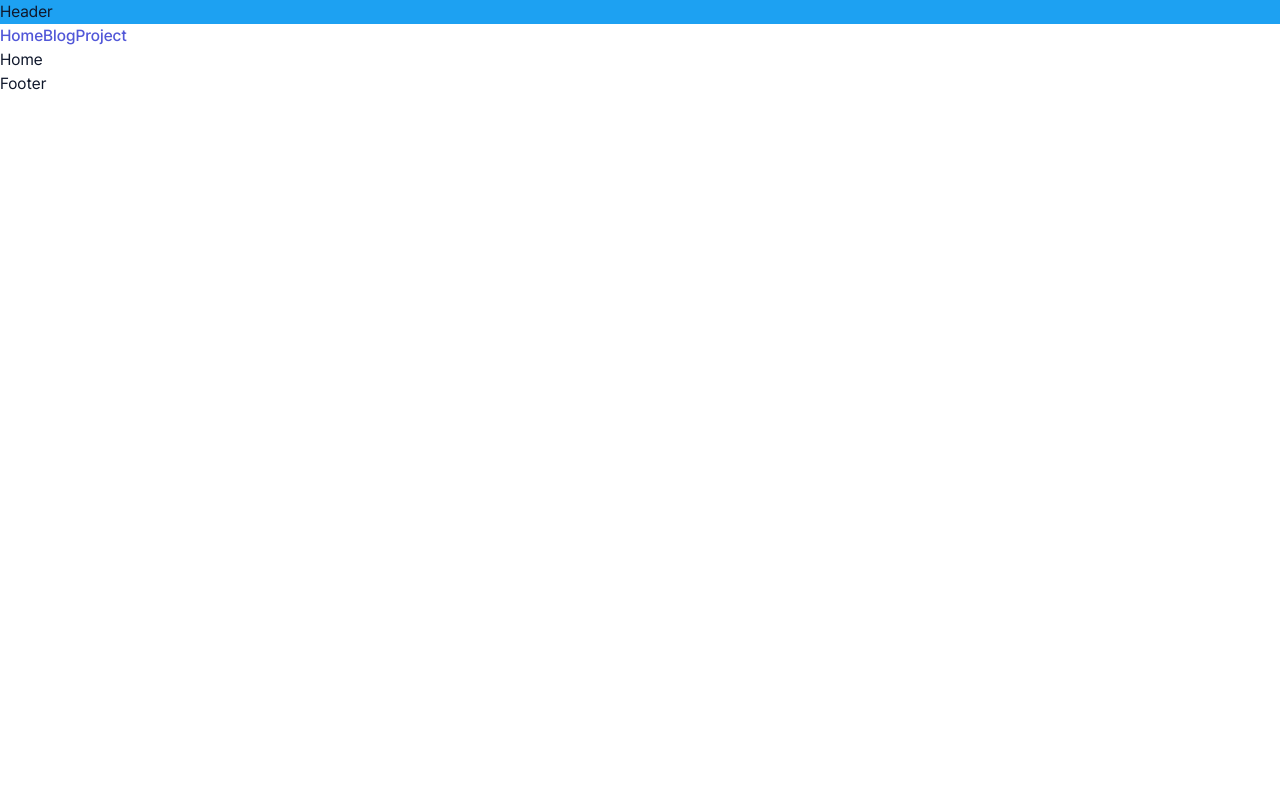
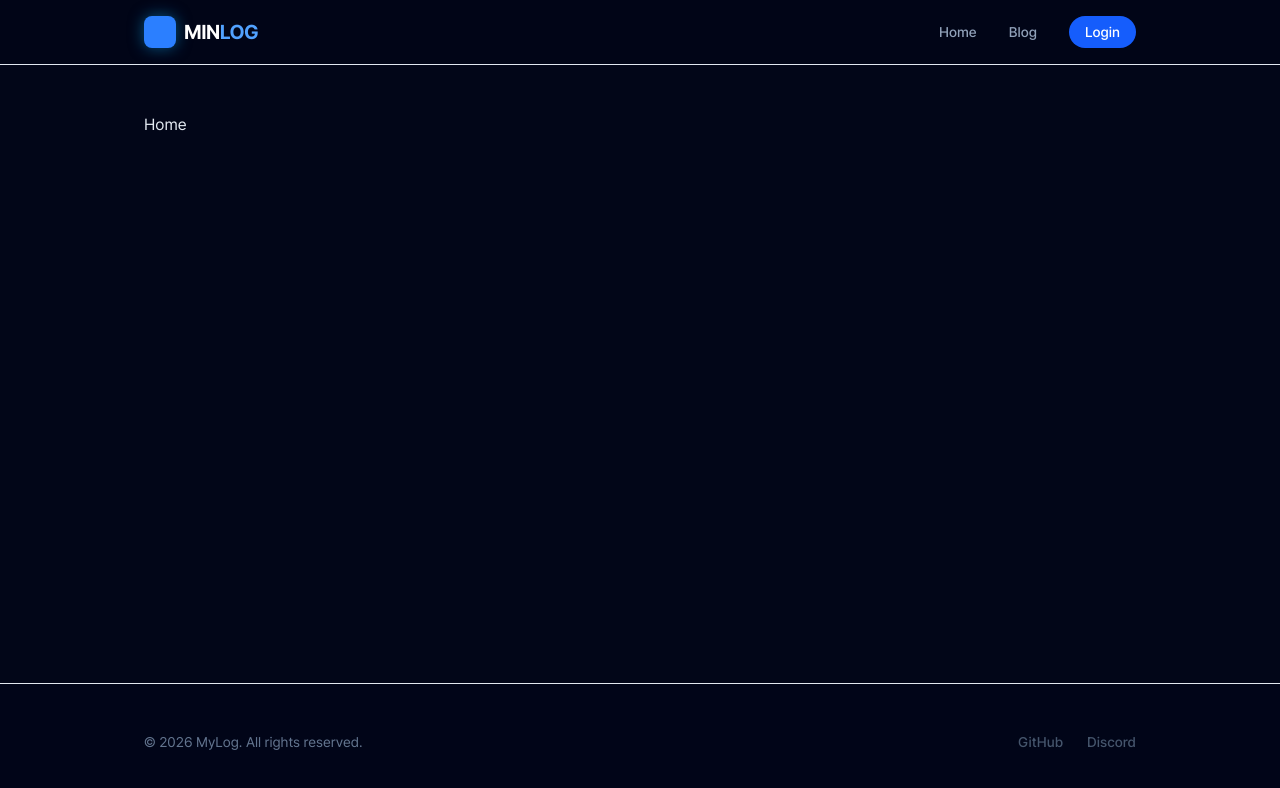
Before and after one commit to min06150315/min06150315.github.io, a React (Vite) app: page / in a window 1280 px wide. Shown: the top 788 px of the page. Built offline with nearby package versions, Linux system fonts and the light colour scheme.

Commit message:
헤더 푸터 꾸미기

```diff
--- a/src/components/layout/Footer.tsx
+++ b/src/components/layout/Footer.tsx
@@ -1,7 +1,19 @@
-function Footer() {
+import { Link } from 'react-router-dom';
+
+export const Footer = () => {
   return (
-    <div>Footer</div>
-  )
-}
-
-export default Footer
+    <footer className="w-full bg-slate-950/80 border-t border-slate-200 py-12">
+      <div className="max-w-5xl mx-auto px-4">
+        <div className="flex flex-col md:flex-row justify-between items-center gap-y-4">
+          <p className="text-sm text-slate-500">
+            © 2026 MyLog. All rights reserved.
+          </p>
+          <div className="flex gap-x-6 text-sm font-medium text-slate-600">
+            <Link to="/github">GitHub</Link>
+            <Link to="/discord">Discord</Link>
+          </div>
+        </div>
+      </div>
+    </footer>
+  );
+};
--- a/src/components/layout/Header.tsx
+++ b/src/components/layout/Header.tsx
@@ -1,14 +1,32 @@
 import { Link } from 'react-router-dom';
 
-function Header() {
+export const Header = () => {
   return (
-    <header>
-      <div className="bg-brand">Header</div>
-      <Link to="/">Home</Link>
-      <Link to="/Blog">Blog</Link>
-      <Link to="/Project">Project</Link>
+    <header className="sticky top-0 z-50 w-full border-b borde-slate-800 bg-slate-950/80 backdrop-blur-md">
+      <div className="max-w-5xl mx-auto h-16 px-4 flex items-center justify-between">
+        {/* 로고 */}
+        <div className="flex items-center gap-x-2 group cursor-pointer">
+          <div className="w-8 h-8 bg-blue-500 rounded-lg shadow-[0_0_15px_rgba(14,165,233,0.5)]"></div>
+          <span className="text-xl font-bold tracking-tight text-white">
+            MIN<span className="text-blue-400">LOG</span>
+          </span>
+        </div>
+
+        <nav className="flex items-center gap-x-8 text-sm font-medium text-slate-400">
+          <Link to="/" className="hover:text-blue-500">
+            Home
+          </Link>
+          <Link to="/Blog" className="hover:text-blue-500">
+            Blog
+          </Link>
+          <Link
+            to="/login"
+            className="px-4 py-1.5 bg-blue-600 hover:bg-blue-500 text-white rounded-full transition-all"
+          >
+            Login
+          </Link>
+        </nav>
+      </div>
     </header>
   );
-}
-
-export default Header;
+};
--- a/src/components/layout/MainLayout.tsx
+++ b/src/components/layout/MainLayout.tsx
@@ -1,12 +1,12 @@
 import { Outlet } from 'react-router-dom';
-import Footer from './Footer';
-import Header from './Header';
+import { Footer } from './Footer';
+import { Header } from './Header';
 
 function MainLayout() {
   return (
-    <div>
+    <div className="min-h-screen flex flex-col">
       <Header />
-      <main>
+      <main className="flex-1 w-full max-w-5xl mx-auto px-4 py-12">
         <Outlet />
       </main>
       <Footer />
--- a/src/styles/index.css
+++ b/src/styles/index.css
@@ -4,12 +4,24 @@
 
 @layer base {
   body {
+    @apply antialiased text-slate-200 bg-slate-950;
+
+    font-family:
+      'Pretendard',
+      -apple-system,
+      BlinkMacSystemFont,
+      system-ui,
+      Roboto,
+      'Helvetica Neue',
+      'Segoe UI',
+      'Apple SD Gothic Neo',
+      'Noto Sans KR',
+      'Malgun Gothic',
+      sans-serif;
+
+    text-rendering: optimizeLegibility;
     -webkit-font-smoothing: antialiased;
     -moz-osx-font-smoothing: grayscale;
-
-    color: var(--color-slate-900);
-
-    font-family: 'Pretendard', sans-serif;
   }
 }
 
@@ -18,12 +30,3 @@
   src: url('@/assets/fonts/pretendard/PretendardVariable.woff2')
     format('woff2-variations');
 }
-
-a {
-  font-weight: 500;
-  color: #5157d8;
-  text-decoration: inherit;
-}
-a:hover {
-  color: #0f16a1;
-}
```
